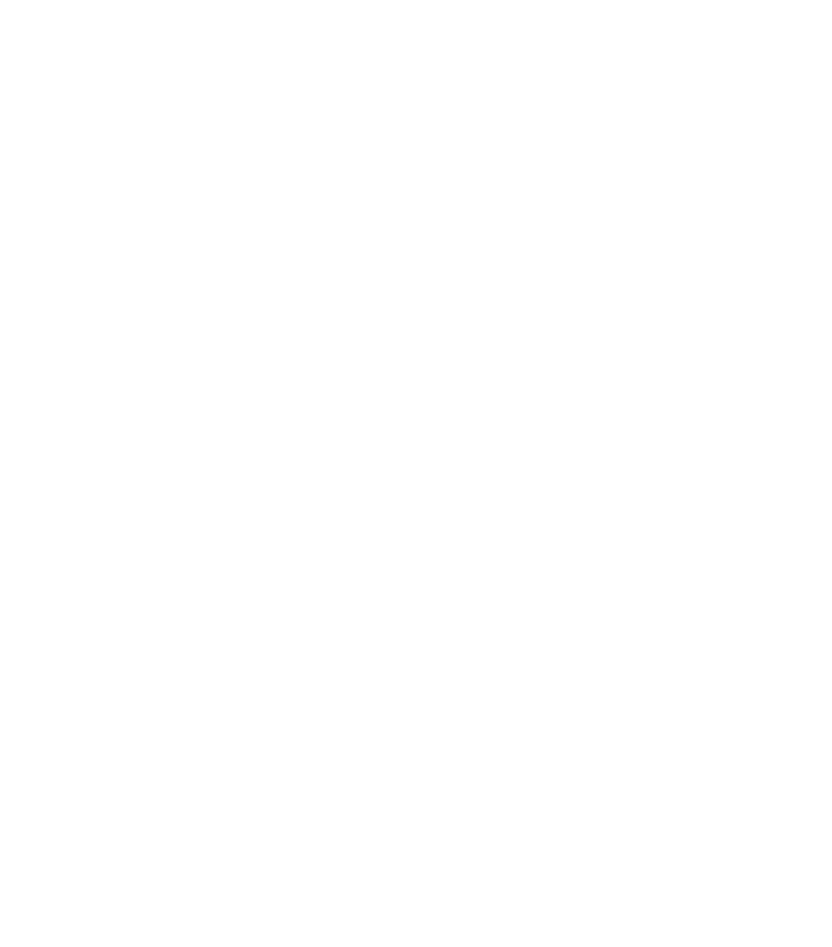
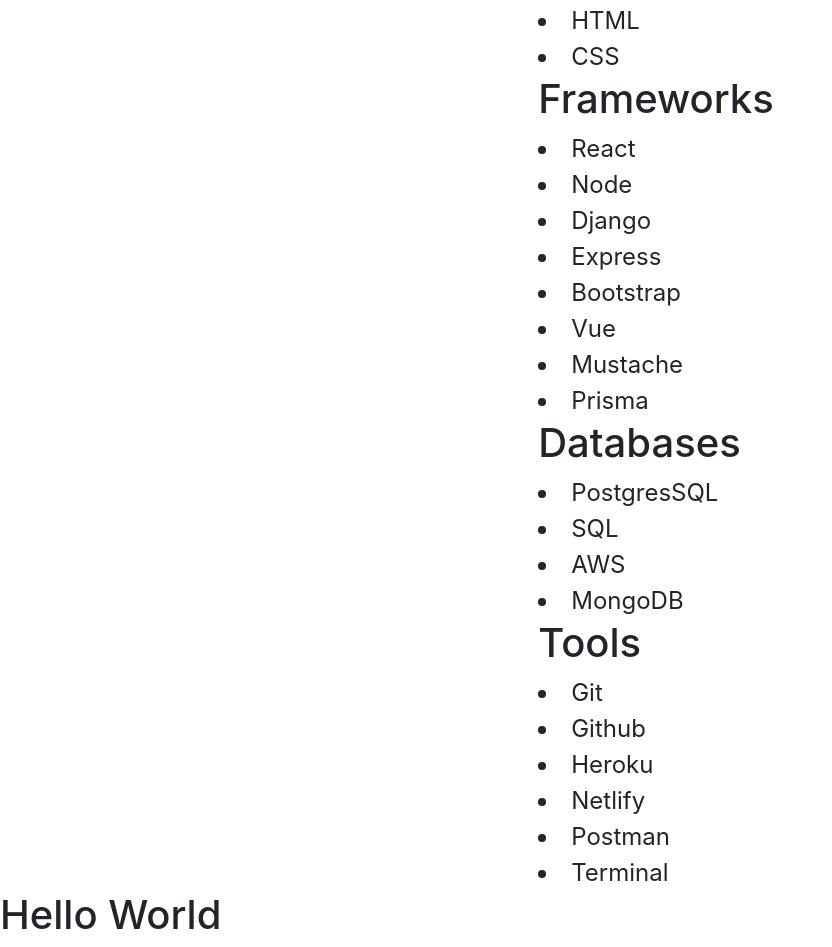
Before and after one commit to KMJENK17/Kai-Site, a React (Create React App) app: page / in a window 1280 px wide. Shown: the part 2681-3628 px from the top of the page, without its empty margins (0-832 px from the left). Before the commit the page ends 2604 px from the top, so only its background shows below. Built offline with nearby package versions, Linux system fonts and the light colour scheme.

Commit message:
adding skills and other CSS goodies

```diff
--- a/package.json
+++ b/package.json
@@ -3,6 +3,7 @@
   "version": "0.1.0",
   "private": true,
   "dependencies": {
+    "@dhaiwat10/react-link-preview": "^1.14.0",
     "@testing-library/jest-dom": "^5.16.4",
     "@testing-library/react": "^13.2.0",
     "@testing-library/user-event": "^13.5.0",
--- /dev/null
+++ b/src/CSS/skills.css
@@ -0,0 +1,28 @@
+.skillsContainer{
+    display: flex;
+    justify-content: center;
+    align-items: center;
+    margin-top: 2rem
+}
+
+.skillsList{
+    font-size: x-large;
+    margin: auto;
+    list-style: inside;
+}
+
+.languageTitle{
+
+}
+
+.frameworkTitle{
+
+}
+
+.databaseTitle{
+
+}
+
+.toolsTitle{
+
+}
--- a/src/components/Maintitle.js
+++ b/src/components/Maintitle.js
@@ -6,7 +6,6 @@
             <li><h1 className="MaintitleTitle">Kai Jenkins</h1>
                 <h2 className="MaintitleSubtext">Full Stack Web Developer</h2>
             </li>
-
         </div>
     );
 }
--- a/src/components/Skills.js
+++ b/src/components/Skills.js
@@ -1,9 +1,39 @@
 import React, { Component } from 'react'
+import '../CSS/skills.css'
 
 export default class Skills extends Component {
-  render() {
-    return (
-      <div>Hello World Skills</div>
-    )
-  }
+    render() {
+        return (
+            <div className="skillsContainer">
+                <ul class="skillsList">
+                    <h1 className="languageTitle">Languages</h1>
+                    <li>JavaScript</li>
+                    <li>Python</li>
+                    <li>HTML</li>
+                    <li>CSS</li>
+                    <h1 className="frameworkTitle">Frameworks</h1>
+                    <li>React</li>
+                    <li>Node</li>
+                    <li>Django</li>
+                    <li>Express</li>
+                    <li>Bootstrap</li>
+                    <li>Vue</li>
+                    <li>Mustache</li>
+                    <li>Prisma</li>
+                    <h1 className="databaseTitle">Databases</h1>
+                    <li>PostgresSQL</li>
+                    <li>SQL</li>
+                    <li>AWS</li>
+                    <li>MongoDB</li>
+                    <h1 className="toolsTitle">Tools</h1>
+                    <li>Git</li>
+                    <li>Github</li>
+                    <li>Heroku</li>
+                    <li>Netlify</li>
+                    <li>Postman</li>
+                    <li>Terminal</li>
+                </ul>
+            </div>
+        )
+    }
 }
```
Also changed, not shown: src/components/Resume.js (+1 -12 lines), 1 other file (tests, documents, lock files or other folders). Lines whose indentation alone changed are shown as unchanged.
